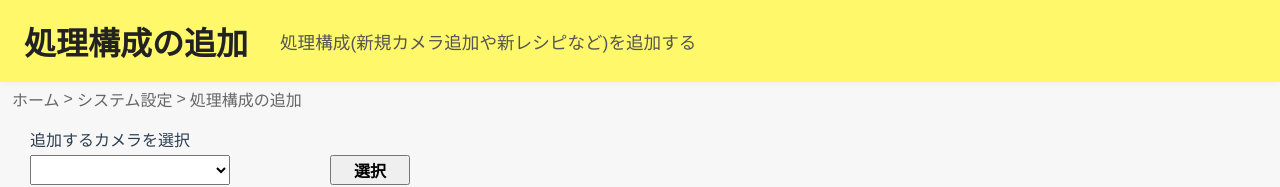
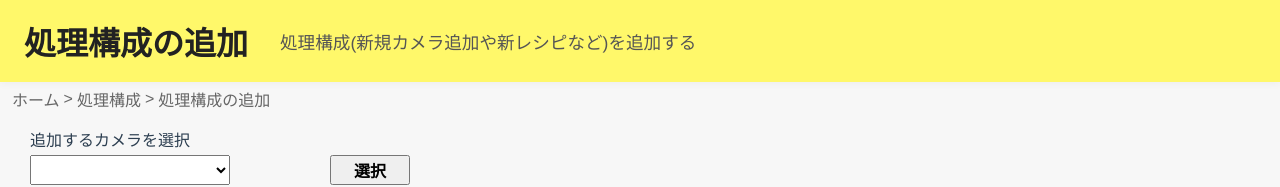
Before and after one commit to 38022/P3Icontrol, a Vue app: page /configAdd in a window 1280 px wide. Shown: the top 187 px of the page. Built offline with nearby package versions, Linux system fonts and the light colour scheme.

Commit message:
処理構成部分修正

```diff
--- a/src/components/CameraInfo.vue
+++ b/src/components/CameraInfo.vue
@@ -9,7 +9,7 @@
     <nav class="breadcrumb">
       <router-link to="/">ホーム</router-link>
       <span> &gt;</span>
-      <router-link to="/config">処理構成</router-link>
+      <router-link to="/configPage">処理構成</router-link>
       <span> &gt;</span>
       <span>カメラ情報</span>
     </nav>
--- a/src/components/ConfigAdd.vue
+++ b/src/components/ConfigAdd.vue
@@ -9,7 +9,7 @@
     <nav class="breadcrumb">
       <router-link to="/">ホーム</router-link>
       <span> &gt;</span>
-      <router-link to="/setting">システム設定</router-link>
+      <router-link to="/configPage">処理構成</router-link>
       <span> &gt;</span>
       <span>処理構成の追加</span>
     </nav>
--- a/src/components/ConfigDelete.vue
+++ b/src/components/ConfigDelete.vue
@@ -9,7 +9,7 @@
     <nav class="breadcrumb">
       <router-link to="/">ホーム</router-link>
       <span> &gt;</span>
-      <router-link to="/config">システム設定</router-link>
+      <router-link to="/configPage">処理構成</router-link>
       <span> &gt;</span>
       <span>処理構成の削除</span>
     </nav>
--- a/src/components/ConfigEdit.vue
+++ b/src/components/ConfigEdit.vue
@@ -9,7 +9,7 @@
     <nav class="breadcrumb">
       <router-link to="/">ホーム</router-link>
       <span> &gt;</span>
-      <router-link to="/config">処理構成</router-link>
+      <router-link to="/configPage">処理構成</router-link>
       <span> &gt;</span>
       <span>処理構成の編集</span>
     </nav>
--- a/src/components/ConfigHistory.vue
+++ b/src/components/ConfigHistory.vue
@@ -9,7 +9,7 @@
     <nav class="breadcrumb">
       <router-link to="/">ホーム</router-link>
       <span> &gt;</span>
-      <router-link to="/config">処理構成</router-link>
+      <router-link to="/configPage">処理構成</router-link>
       <span> &gt;</span>
       <span>処理構成の編集履歴</span>
     </nav>
--- a/src/components/RecipeInfo.vue
+++ b/src/components/RecipeInfo.vue
@@ -9,7 +9,7 @@
     <nav class="breadcrumb">
       <router-link to="/">ホーム</router-link>
       <span> &gt;</span>
-      <router-link to="/config">処理構成</router-link>
+      <router-link to="/configPage">処理構成</router-link>
       <span> &gt;</span>
       <span>レシピ情報</span>
     </nav>
```
